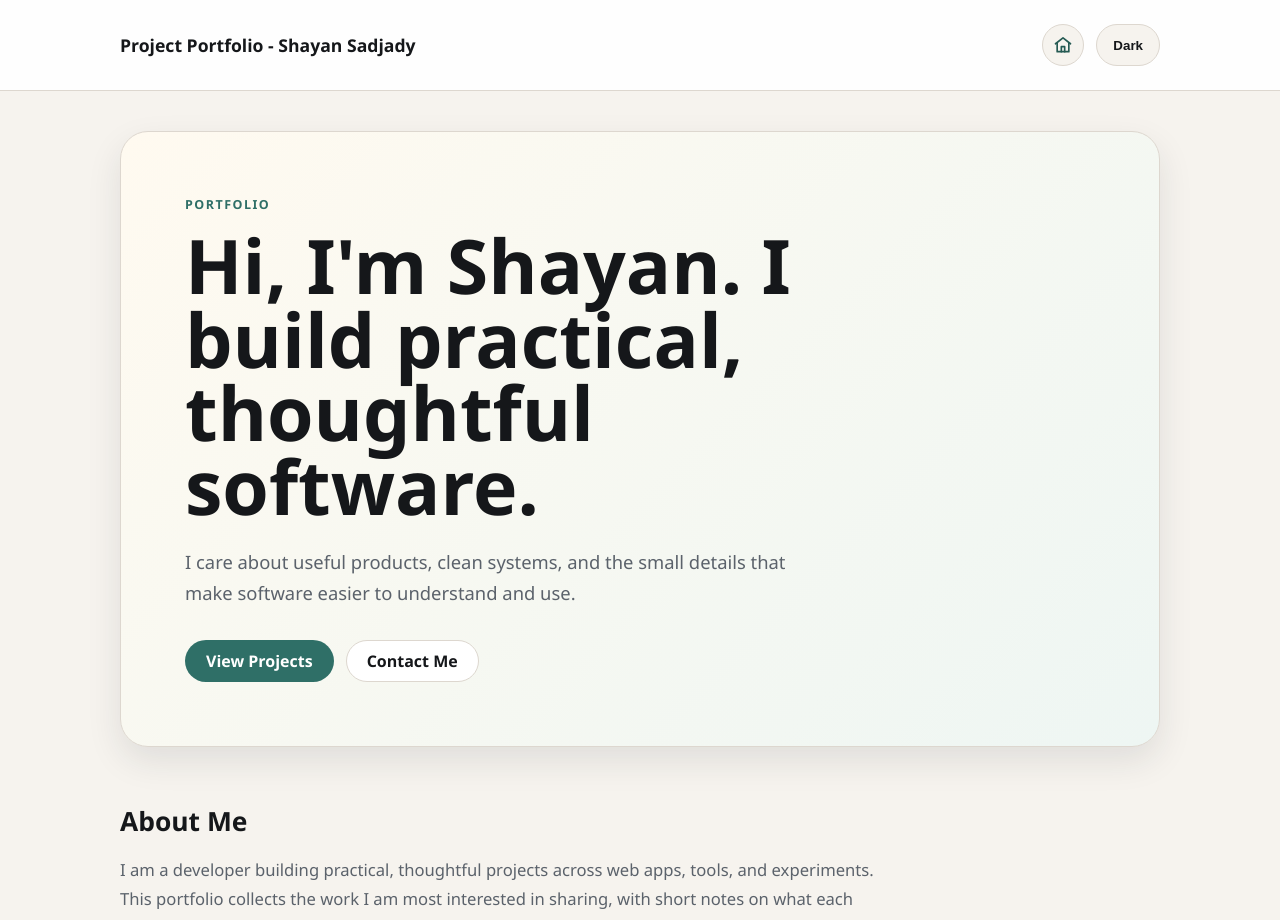
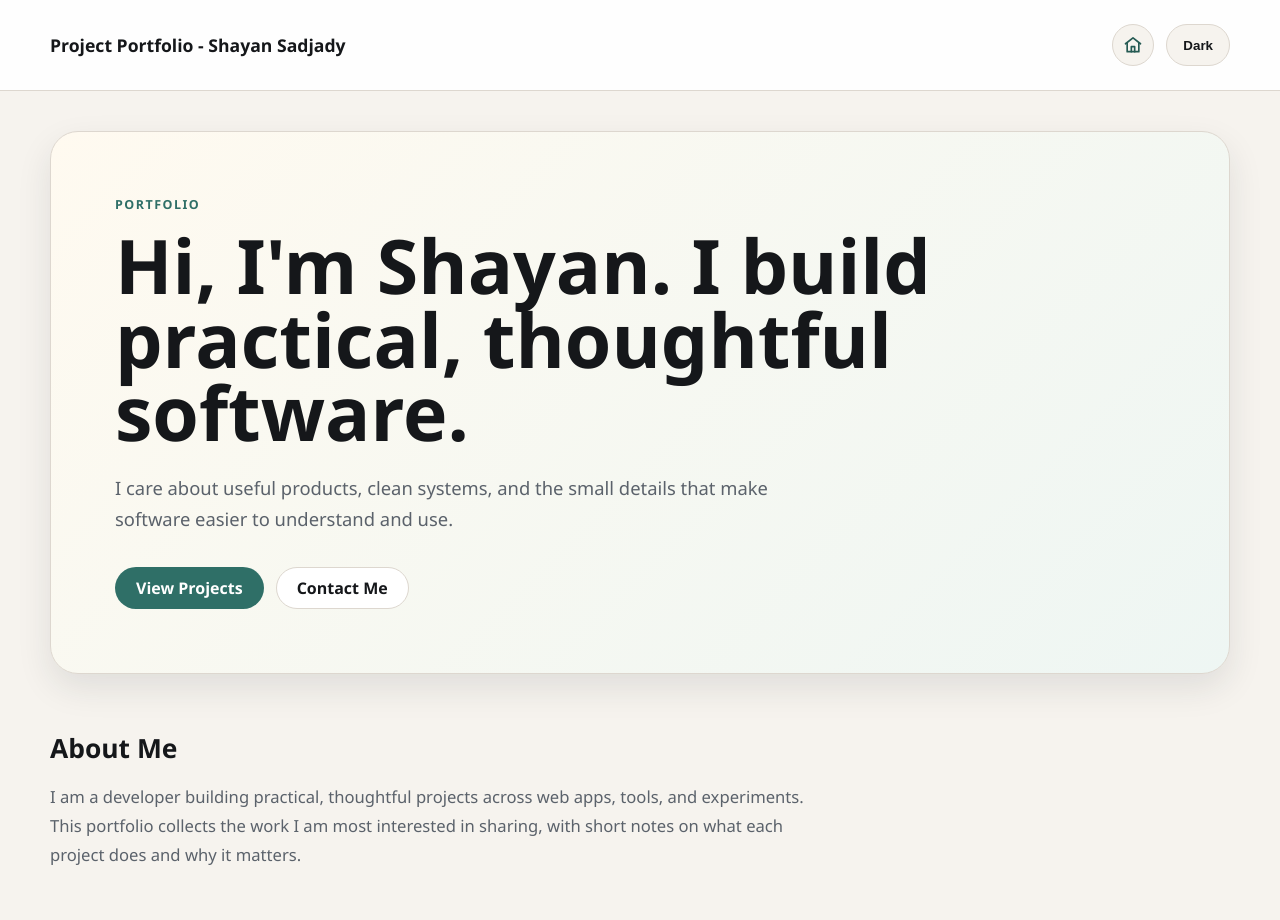
Before and after one commit to 2Fang/projects-website, a React (Vite) app: page / in a window 1280 px wide. Shown: the top 920 px of the page. Built offline with nearby package versions, Linux system fonts and the light colour scheme.

Commit message:
[PW-3] dimension constraint fix

```diff
--- a/src/styles.css
+++ b/src/styles.css
@@ -1,4 +1,6 @@
 :root {
+  --page-width: 1180px;
+  --reading-width: 760px;
   --bg: #f6f3ee;
   --bg-soft: #ffffff;
   --bg-hero: linear-gradient(135deg, #fffaf0 0%, #eef6f3 100%);
@@ -55,7 +57,7 @@ a {
   align-items: center;
   justify-content: space-between;
   gap: 20px;
-  padding: 24px max(24px, calc((100vw - 1040px) / 2));
+  padding: 24px max(24px, calc((100vw - var(--page-width)) / 2));
   background: color-mix(in srgb, var(--bg-soft) 92%, transparent);
   border-bottom: 1px solid var(--border);
 }
@@ -124,7 +126,7 @@ a {
 }
 
 .page-content {
-  width: min(1040px, calc(100% - 48px));
+  width: min(var(--page-width), calc(100% - 48px));
   margin: 0 auto;
   padding: 40px 0 72px;
 }
@@ -148,14 +150,14 @@ a {
 }
 
 .hero-section h2 {
-  max-width: 760px;
+  max-width: min(100%, 880px);
   margin: 0;
   font-size: clamp(2.5rem, 6vw, 4.7rem);
   line-height: 0.98;
 }
 
 .hero-section p:not(.hero-eyebrow) {
-  max-width: 640px;
+  max-width: min(100%, 680px);
   margin: 22px 0 0;
   color: var(--text-muted);
   font-size: 1.15rem;
@@ -201,7 +203,7 @@ a {
 }
 
 .summary-section p {
-  max-width: 760px;
+  max-width: min(100%, var(--reading-width));
   margin: 0;
   color: var(--text-muted);
   font-size: 1.04rem;
@@ -297,17 +299,19 @@ a {
 .project-detail {
   display: grid;
   gap: 20px;
-  max-width: 760px;
+  max-width: 100%;
   padding: 20px 0 0;
 }
 
 .project-detail h2 {
   margin: 0;
-  font-size: clamp(2rem, 5vw, 3.4rem);
+  max-width: 100%;
+  font-size: clamp(2.25rem, 5vw, 4rem);
   line-height: 1.05;
 }
 
 .project-detail p:not(.hero-eyebrow) {
+  max-width: min(100%, var(--reading-width));
   margin: 0;
   color: var(--text-muted);
   font-size: 1.08rem;
@@ -340,7 +344,7 @@ a {
   }
 
   .page-content {
-    width: min(100% - 32px, 1040px);
+    width: min(100% - 32px, var(--page-width));
     padding: 28px 0 56px;
   }
 
@@ -353,6 +357,10 @@ a {
     font-size: 2.45rem;
   }
 
+  .project-detail h2 {
+    font-size: clamp(2rem, 12vw, 2.8rem);
+  }
+
   .button,
   .theme-toggle {
     width: 100%;
```
